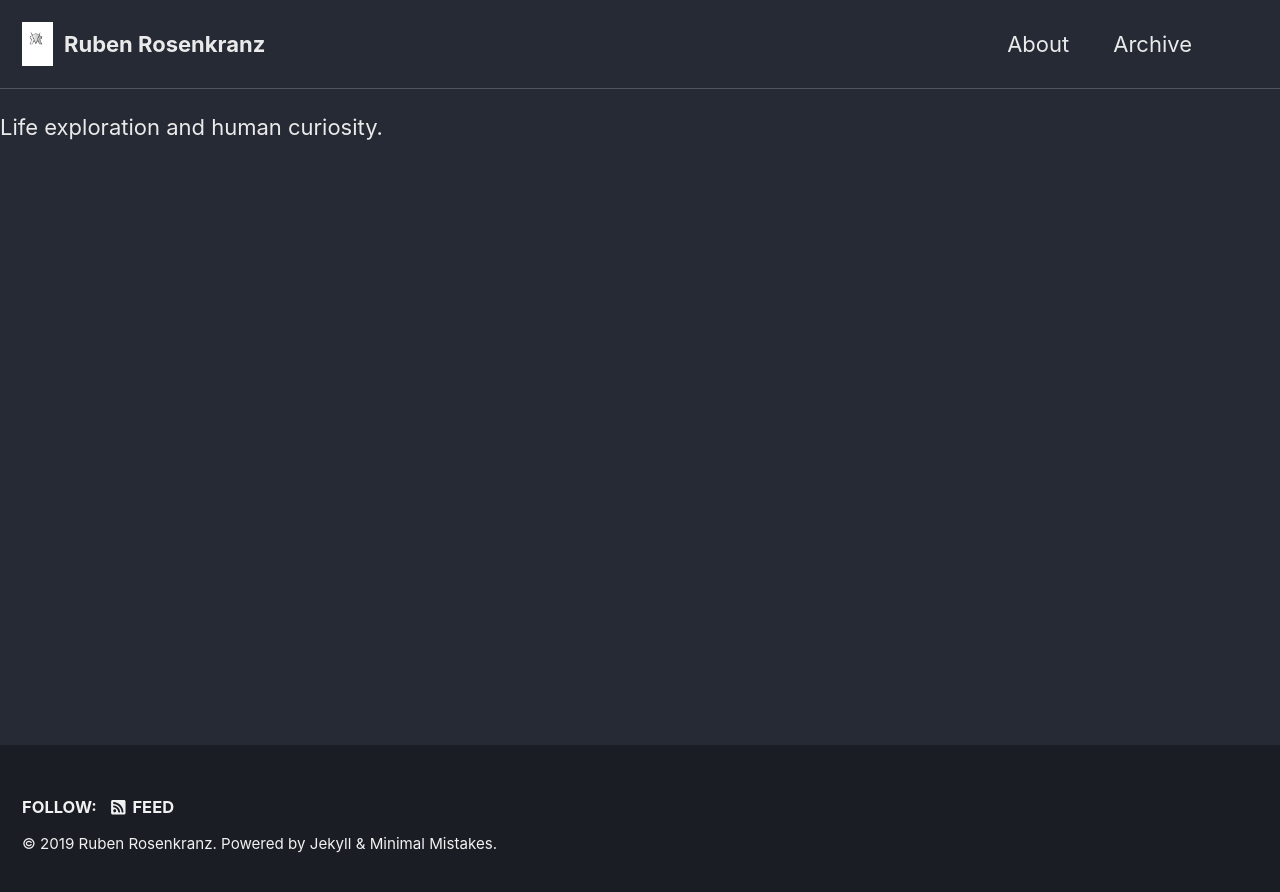
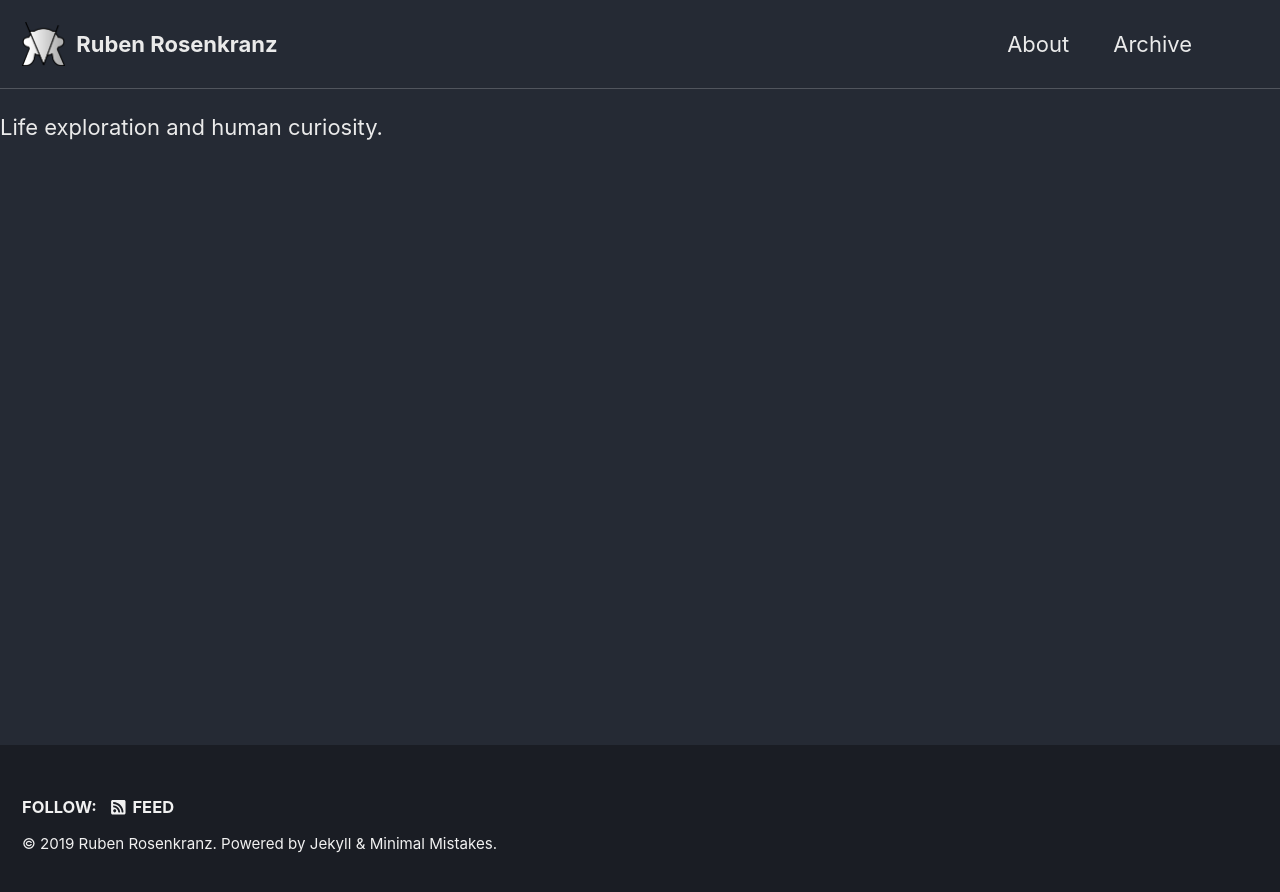
Before and after one commit to rubenkranz/rubenkranz.github.io, a Jekyll site: the page built from _pages/about.md, in a window 1280 px wide. Shown: the top 892 px of the page. Built offline with Jekyll 4.4.1, drawn with Linux system fonts in a browser that asks for light colours; cached includes are drawn as plain includes; nearby versions of some CDN libraries; our own code applies the rules of GitHub Pages for plain Markdown files.

Commit message:
added logo

```diff
--- a/_config.yml
+++ b/_config.yml
@@ -24,7 +24,7 @@ url                      : https://rubenkranz.github.io # the base hostname & pr
 baseurl                  : # the subpath of your site, e.g. "/blog"
 repository               : rubenkranz/rubenkranz # GitHub username/repo-name e.g. "mmistakes/minimal-mistakes"
 teaser                   : # path of fallback teaser image, e.g. "/assets/images/500x300.png"
-logo                     : "/images/logo.jpg" # path of logo image to display in the masthead, e.g. "/assets/images/88x88.png"
+logo                     : "/images/logo.png" # path of logo image to display in the masthead, e.g. "/assets/images/88x88.png"
 masthead_title           : # overrides the website title displayed in the masthead, use " " for no title
 # breadcrumbs            : false # true, false (default)
 words_per_minute         : 200
```
Also changed, not shown: images/logo.png (added).
